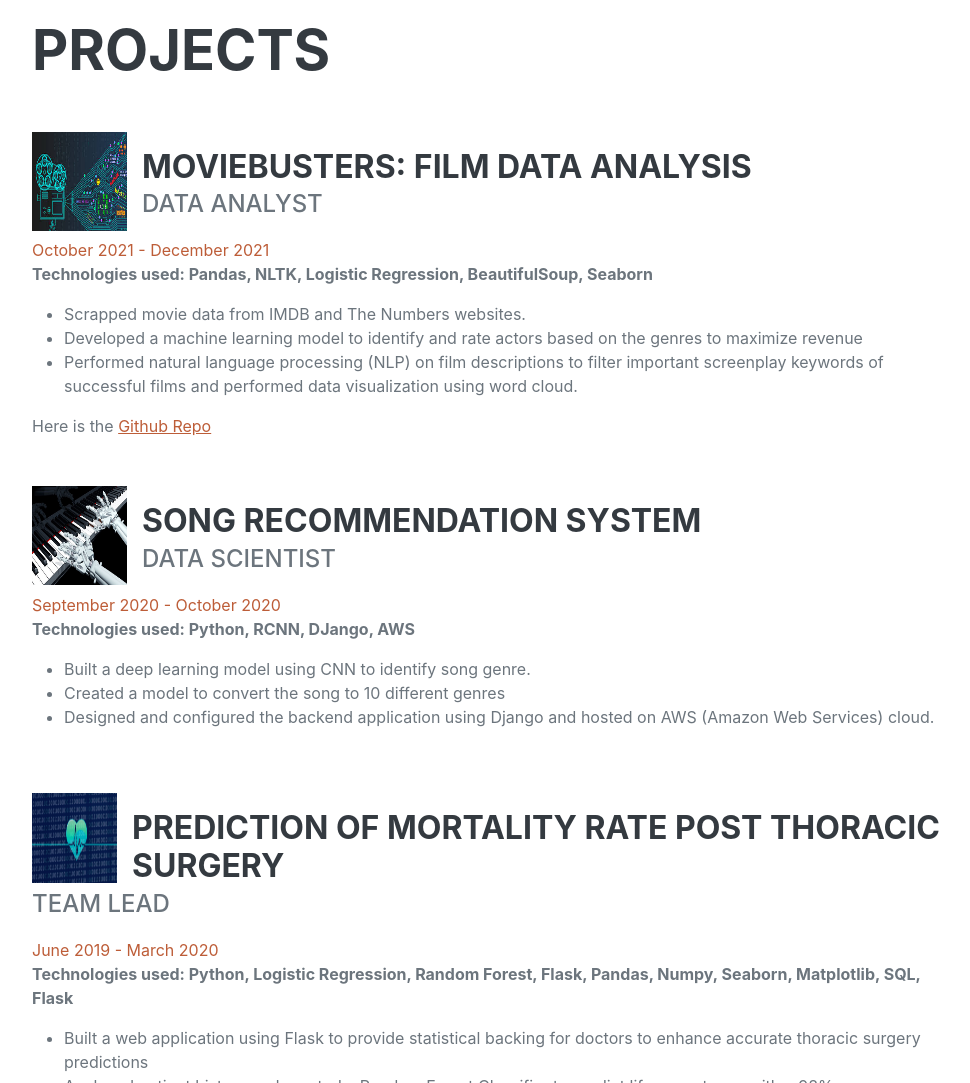
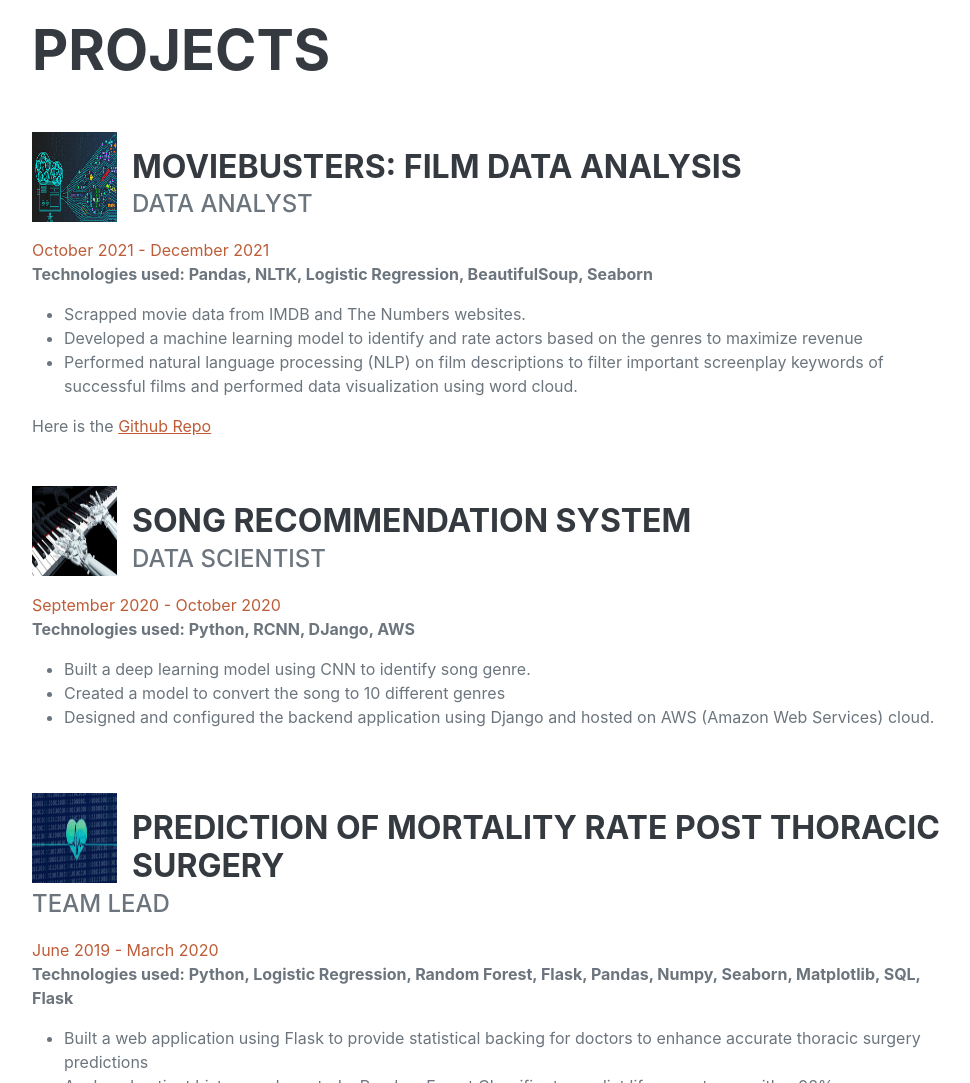
Before and after one commit to tapasbhadra/tapasbhadra.github.io, a website: page index.html in a window 1280 px wide. Shown: the part 4020-5103 px from the top of the page, without its empty margins (288-1258 px from the left). Drawn offline with nearby package versions, Linux system fonts and the light colour scheme; a web font is replaced by a local one.

Commit message:
Add files via upload

```diff
--- a/index.html
+++ b/index.html
@@ -195,7 +195,7 @@
 
                         <div class="d-flex flex-column flex-md-row justify-content-between mb-5">
                             <div class="flex-grow-1">
-                                <p><img align="left" height="99" width="110" src="movies.jpeg" style="padding-right:15px"></p>
+                                <p><img align="left" height="90" width="100" src="movies.jpeg" style="padding-right:15px"></p>
                                 <h3 class="mb-0">MovieBusters: Film Data Analysis</h3>
                                 <div class="subheading mb-3">Data Analyst</div>
                                 <div class="flex-shrink-0"><span class="text-primary">October 2021 - December 2021</span></div>
@@ -213,7 +213,7 @@
 
                         <div class="d-flex flex-column flex-md-row justify-content-between mb-5">
                             <div class="flex-grow-1">
-                                <p><img align="left" height="99" width="110" src="music.jpeg" style="padding-right:15px"></p>
+                                <p><img align="left" height="90" width="100" src="music.jpeg" style="padding-right:15px"></p>
                                 <h3 class="mb-0">Song Recommendation System</h3>
                                 <div class="subheading mb-3">Data Scientist</div>
                                 <div class="flex-shrink-0"><span class="text-primary">September 2020 - October 2020</span></div>
@@ -231,7 +231,7 @@
 
                     <div class="d-flex flex-column flex-md-row justify-content-between mb-5">
                         <div class="flex-grow-1">
-                            <p><img align="left" height="90" width="100" src="Health.png" style="padding-right:15px"></p>
+                            <p><img align="left" height="90" width="100" src="Health.jpg" style="padding-right:15px"></p>
                             <h3 class="mb-0">Prediction of Mortality Rate Post Thoracic Surgery</h3>
                             <div class="subheading mb-3">Team Lead</div>
                             <div class="flex-shrink-0"><span class="text-primary">June 2019 - March 2020</span></div>
```
Also changed, not shown: health.jpg (added).
